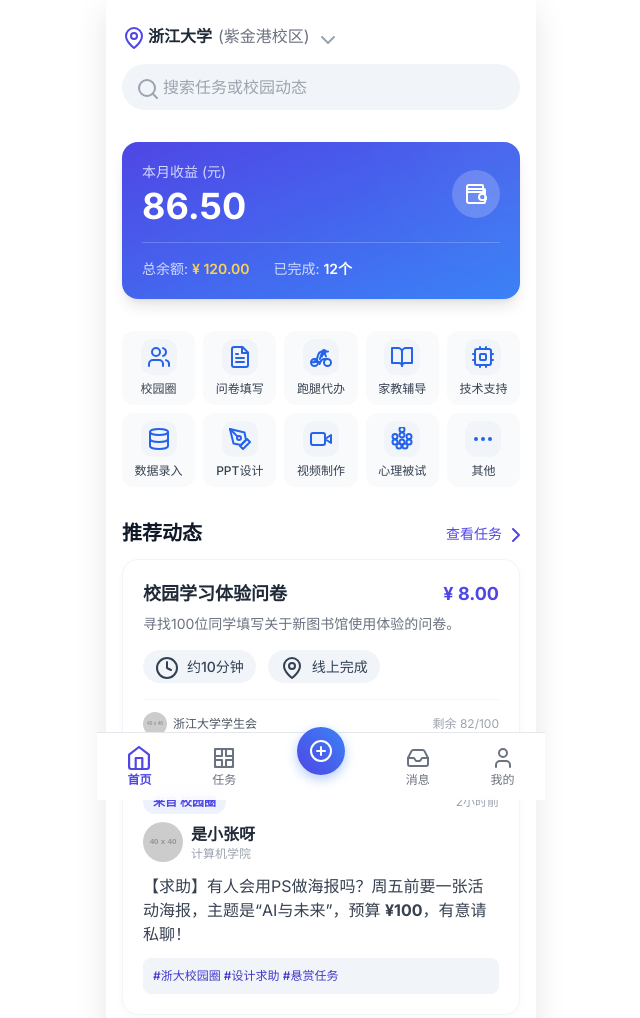
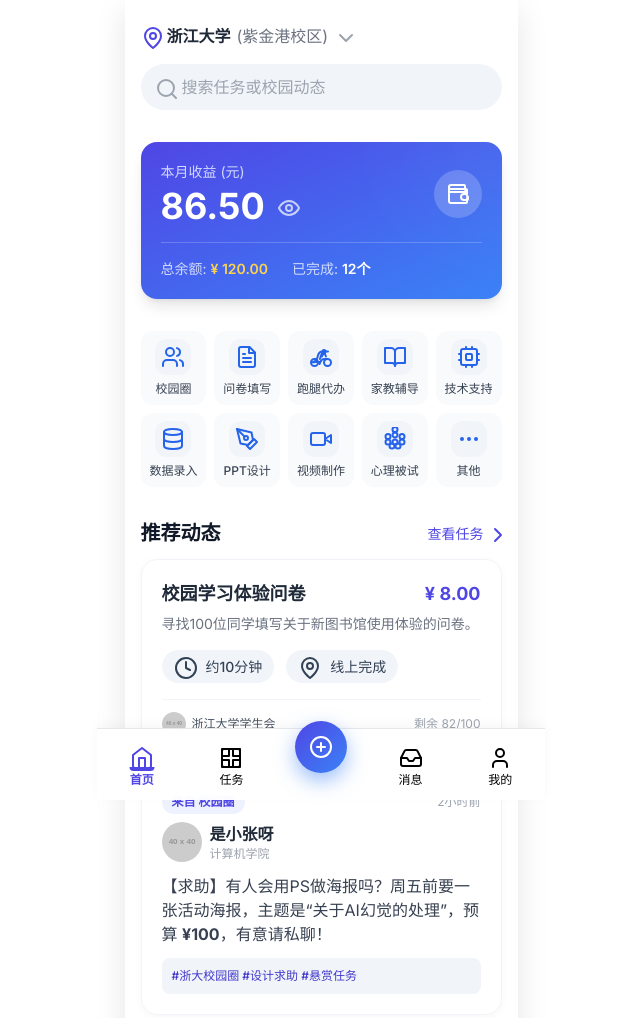
Before and after one commit to KyleCaiZJU/time-recycler_MVP_APP, a plain HTML site: page index.html in a window 1280 px wide. Shown: the top 1018 px of the page, without its empty margins (319-959 px from the left). Drawn offline with nearby package versions, Linux system fonts and the light colour scheme; placeholder pictures from the web are drawn by us.

Commit message:
version1.2

```diff
--- a/index.html
+++ b/index.html
@@ -14,7 +14,7 @@
 
     <!--
       内联Lucide Icons SVG Data
-      更新：增加了 'sparkles', 'cpu', 'more-horizontal'
+      更新：增加了 'sparkles', 'cpu', 'more-horizontal', 'eye', 'eye-off'
     -->
     <script>
         const icons = {
@@ -47,7 +47,9 @@
             // 新增图标
             'sparkles': '<svg xmlns="http://www.w3.org/2000/svg" width="24" height="24" viewBox="0 0 24 24" fill="none" stroke="currentColor" stroke-width="2" stroke-linecap="round" stroke-linejoin="round"><path d="m12 3-1.9 5.8-5.8 1.9 5.8 1.9L12 18l1.9-5.8 5.8-1.9-5.8-1.9L12 3z"/><path d="M5 3v4"/><path d="M19 17v4"/><path d="M3 5h4"/><path d="M17 19h4"/></svg>',
             'cpu': '<svg xmlns="http://www.w3.org/2000/svg" width="24" height="24" viewBox="0 0 24 24" fill="none" stroke="currentColor" stroke-width="2" stroke-linecap="round" stroke-linejoin="round"><rect width="16" height="16" x="4" y="4" rx="2"/><rect width="6" height="6" x="9" y="9" rx="1"/><path d="M15 2v2"/><path d="M15 20v2"/><path d="M2 15h2"/><path d="M2 9h2"/><path d="M20 15h2"/><path d="M20 9h2"/><path d="M9 2v2"/><path d="M9 20v2"/></svg>',
-            'more-horizontal': '<svg xmlns="http://www.w3.org/2000/svg" width="24" height="24" viewBox="0 0 24 24" fill="none" stroke="currentColor" stroke-width="2" stroke-linecap="round" stroke-linejoin="round"><circle cx="12" cy="12" r="1"/><circle cx="19" cy="12" r="1"/><circle cx="5" cy="12" r="1"/></svg>'
+            'more-horizontal': '<svg xmlns="http://www.w3.org/2000/svg" width="24" height="24" viewBox="0 0 24 24" fill="none" stroke="currentColor" stroke-width="2" stroke-linecap="round" stroke-linejoin="round"><circle cx="12" cy="12" r="1"/><circle cx="19" cy="12" r="1"/><circle cx="5" cy="12" r="1"/></svg>',
+            'eye': '<svg xmlns="http://www.w3.org/2000/svg" width="24" height="24" viewBox="0 0 24 24" fill="none" stroke="currentColor" stroke-width="2" stroke-linecap="round" stroke-linejoin="round"><path d="M2 12s3-7 10-7 10 7 10 7-3 7-10 7-10-7-10-7z"/><circle cx="12" cy="12" r="3"/></svg>',
+            'eye-off': '<svg xmlns="http://www.w3.org/2000/svg" width="24" height="24" viewBox="0 0 24 24" fill="none" stroke="currentColor" stroke-width="2" stroke-linecap="round" stroke-linejoin="round"><path d="M9.88 9.88a3 3 0 1 0 4.24 4.24"/><path d="M10.73 5.08A10.43 10.43 0 0 1 12 5c7 0 10 7 10 7a13.16 13.16 0 0 1-1.67 2.68"/><path d="M6.61 6.61A13.16 13.16 0 0 0 2 12s3 7 10 7a9.23 9.23 0 0 0 3.6-1.56"/><line x1="2" y1="2" x2="22" y2="22"/></svg>',
         };
 
         // 图标渲染帮助函数
@@ -73,7 +75,7 @@
 
         /* 模拟手机屏幕 */
         .phone-screen {
-            max-width: 430px; /* 模拟iPhone 14 Pro Max宽度 */
+            max-width: 393px; /* 模拟 iPhone 14 Pro 的逻辑宽度 (393px) */
             min-height: 100vh;
             /* 在PC端居中显示，并带有阴影，增强“高级感” */
             margin: 0 auto;
@@ -89,54 +91,77 @@
             flex-grow: 1; /* 占据所有剩余空间 */
             overflow-y: auto;
             /* 底部留出空间给导航栏 */
-            padding-bottom: 72px; /* 导航栏高度 + 一点间距 */
+            padding-bottom: 70px; /* 导航栏高度 + 额外空间 */
         }
 
-        /* 底部导航栏 */
+        /* ================================================= */
+        /* 底部导航栏样式 (高级感升级) */
+        /* ================================================= */
         .bottom-nav {
-            height: 68px; /* 适配移动端点击区域 */
-            flex-shrink: 0; /* 防止被压缩 */
-            border-top: 1px solid #e5e7eb; /* bg-gray-200 */
-            background-color: rgba(255, 255, 255, 0.9); /* 半透明毛玻璃效果 */
-            backdrop-filter: blur(10px);
-            -webkit-backdrop-filter: blur(10px);
+            height: 72px; /* 略微增加高度 */
+            flex-shrink: 0;
+            border-top: 1px solid #e5e7eb;
+            background-color: rgba(255, 255, 255, 0.95); /* 更不透明 */
+            backdrop-filter: blur(15px); /* 略微增强毛玻璃效果 */
+            -webkit-backdrop-filter: blur(15px);
+            /* 新增：轻微的顶部阴影，增加层次感 */
+            box-shadow: 0 -4px 10px rgba(0, 0, 0, 0.03);
+            padding-top: 4px; /* 留出空间给激活指示器 */
         }
 
+        /* 导航项 */
         .nav-item {
-            /* 激活状态 */
-            transition: all 0.2s ease-in-out;
+            transition: all 0.3s cubic-bezier(0.25, 0.8, 0.25, 1); /* 更平滑的动画曲线 */
+            position: relative;
+            padding: 4px 0;
+            display: flex; /* 确保内容垂直居中 */
+            flex-direction: column;
+            align-items: center;
         }
 
+        /* 导航项激活状态 - 高级感指示器 */
         .nav-item.active {
             color: #4f46e5; /* text-indigo-600 */
         }
+        .nav-item.active::before {
+            content: '';
+            position: absolute;
+            top: 50%;
+            left: 50%;
+            transform: translateX(-50%);
+            width: 25px; /* 指示器宽度 */
+            height: 4px; /* 指示器高度 */
+            background-color: #4f46e5; /* 靛蓝色 */
+            border-radius: 0 0 4px 4px; /* 略微圆角 */
+            transition: all 0.3s ease-in-out;
+        }
 
-        /* 激活状态的图标和文字 */
         .nav-item.active .nav-icon {
-            transform: scale(1.1); /* 激活时轻微放大 */
+            transform: none; /* 移除放大效果 */
         }
         .nav-item.active .nav-text {
-            font-weight: 600; /* 激活时加粗 */
+            font-weight: 600;
         }
 
         /* 中间“发布”按钮 */
         .nav-item-center .nav-icon-center {
-            width: 48px;
-            height: 48px;
+            width: 52px; /* 略微增大 */
+            height: 52px;
             border-radius: 9999px;
-            background-image: linear-gradient(to top right, #4f46e5, #3b82f6); /* 渐变: 靛蓝-蓝 */
+            background-image: linear-gradient(to bottom right, #4f46e5, #3b82f6); /* 渐变 */
             color: white;
             display: flex;
             align-items: center;
             justify-content: center;
-            box-shadow: 0 4px 12px rgba(59, 130, 246, 0.4);
-            transform: translateY(-16px); /* 向上凸起 */
-            transition: all 0.2s ease-out;
+            box-shadow: 0 8px 20px rgba(59, 130, 246, 0.5); /* 更深的阴影 */
+            transform: translateY(-20px); /* 向上凸起更多 */
+            transition: all 0.3s cubic-bezier(0.25, 0.8, 0.25, 1);
         }
-        .nav-item-center:hover .nav-icon-center {
-            transform: translateY(-18px) scale(1.05); /* 悬停时轻微上浮 */
-            box-shadow: 0 6px 16px rgba(59, 130, 246, 0.5);
+        .nav-item-center:active .nav-icon-center {
+            transform: translateY(-18px) scale(0.95); /* 点击时下沉并缩小 */
+            box-shadow: 0 4px 10px rgba(59, 130, 246, 0.3);
         }
+        /* ================================================= */
 
         /* 隐藏的页面 */
         .page.hidden {
@@ -219,7 +244,7 @@
                             <span data-icon="map-pin" class="w-5 h-5 text-indigo-600"></span>
                             <span class="font-semibold text-gray-800">浙江大学</span>
                             <span class="text-gray-500">(紫金港校区)</span>
-                            <span data-icon="chevron-down" class="w-4 h-4 text-gray-400"></span>
+                            <span data-icon="chevron-down" class="w-4 h-5 text-gray-400"></span>
                         </div>
                         <!-- 可以放一个扫码或通知图标 -->
                     </div>
@@ -231,13 +256,21 @@
                     </div>
                 </header>
 
-                <!-- 收益卡片 (新增) -->
+                <!-- 收益卡片 (新增交互) -->
                 <section class="p-4">
                     <div class="bg-gradient-to-br from-indigo-600 to-blue-500 p-5 rounded-2xl shadow-lg text-white relative overflow-hidden">
                         <div class="flex justify-between items-center">
                             <div>
                                 <p class="text-sm text-indigo-100 opacity-90">本月收益 (元)</p>
-                                <p class="text-4xl font-bold text-white mt-1">86.50</p>
+                                <!-- 收益金额和切换按钮 -->
+                                <div class="flex items-center gap-3">
+                                    <!-- ID: current-balance 用于 JS 切换显示 -->
+                                    <p class="text-4xl font-bold text-white mt-1" id="current-balance" data-value="86.50">86.50</p>
+                                    <!-- ID: toggle-balance-btn 用于绑定点击事件 -->
+                                    <button id="toggle-balance-btn" class="text-white/70 hover:text-white transition-colors mt-2" title="切换余额显示">
+                                         <!-- 初始图标在 JS 中设置 -->
+                                    </button>
+                                </div>
                             </div>
                             <!-- 快捷入口，点击去“我的”钱包 -->
                             <button onclick="showPage('page-me');" class="w-12 h-12 bg-white/20 backdrop-blur-sm rounded-full flex items-center justify-center text-white active:bg-white/30 transition-all">
@@ -283,7 +316,6 @@
                             </div>
                             <span class="text-xs font-medium text-gray-700 mt-1.5">跑腿代办</span>
                         </a>
-                        <!-- 移除: 图片设计 (已删除) -->
                         <!-- 家教辅导 -->
                         <a href="#" class="category-item flex flex-col items-center justify-center">
                             <div class="category-icon text-blue-600">
@@ -386,7 +418,7 @@
                                 </div>
                             </div>
                             <p class="text-gray-700 mt-3">
-                                【求助】有人会用PS做海报吗？周五前要一张活动海报，主题是“AI与未来”，预算 <strong>¥100</strong>，有意请私聊！
+                                【求助】有人会用PS做海报吗？周五前要一张活动海报，主题是“关于AI幻觉的处理”，预算 <strong>¥100</strong>，有意请私聊！
                             </p>
                             <div class="mt-3 p-2.5 bg-slate-100 rounded-lg text-xs text-indigo-700 font-medium">
                                 #浙大校园圈 #设计求助 #悬赏任务
@@ -399,7 +431,7 @@
                                 <span class="text-lg font-semibold text-gray-800">代拿快递（西区-蓝田）</span>
                                 <span class="text-lg font-bold text-indigo-600">¥ 3.00</span>
                             </div>
-                            <p class="text-sm text-gray-500 mt-1.5">西区菜鸟驿站小件，送到蓝田5舍楼下。</p>
+                            <p class="text-sm text-gray-500 mt-1.5">西区菜鸟驿站小件，送到云峰4幢楼下。</p>
                             <div class="flex items-center gap-3 mt-4 text-sm text-gray-600">
                                 <span class="flex items-baseline gap-4 px-3 py-1.5 bg-slate-100 text-slate-700 rounded-full font-medium">
                                     <span data-icon="clock" class="w-4 h-4"></span> 立即
@@ -418,14 +450,6 @@
                         </div>
                     </div>
                 </section>
-
-                <!-- 移除原有的校园圈板块 -->
-                <!--
-                 <section class="p-4">
-                    ... (原校园圈板块内容已被删除)
-                 </section>
-                -->
-
             </div>
 
             <!-- ========================= -->
@@ -456,8 +480,8 @@
                     <div class="flex overflow-x-auto space-x-3 pb-3 snap-x snap-mandatory">
                         <!-- AI推荐卡片 1 (更小) -->
                         <div class="snap-start flex-shrink-0 w-[70%] bg-white border border-slate-100 rounded-xl p-3 shadow-sm">
-                            <span class="text-base font-semibold text-gray-800">代取外卖（云峰-白沙）</span>
-                            <p class="text-xs text-gray-500 mt-1 truncate">云峰食堂一楼，送到白沙...</p>
+                            <span class="text-base font-semibold text-gray-800">代取外卖（蓝田-白沙）</span>
+                            <p class="text-xs text-gray-500 mt-1 truncate">蓝田北门外卖柜，送到白沙...</p>
                             <div class="flex justify-between items-center mt-2">
                                 <span class="text-base font-bold text-indigo-600">¥ 2.00</span>
                                 <span class="text-xs text-gray-400">刚刚发布</span>
@@ -502,7 +526,7 @@
                                 <span data-icon="clock" class="w-4 h-4"></span> 约1.5小时
                             </span>
                             <span class="flex items-baseline gap-4 px-3 py-1.5 bg-slate-100 text-slate-700 rounded-full font-medium">
-                                <span data-icon="map-pin" class="w-4 h-4"></span> 西溪校区
+                                <span data-icon="map-pin" class="w-4 h-4"></span> 华家池校区
                             </span>
                         </div>
                     </div>
@@ -620,10 +644,10 @@
                     <div class="flex items-center gap-4">
                         <img src="https://placehold.co/80x80/FFFFFF/4f46e5?text=π" alt="User Avatar" class="w-16 h-16 rounded-full border-4 border-white shadow-lg">
                         <div>
-                            <h2 class="text-2xl font-bold text-white">拾光派大星</h2>
-                            <p class="text-sm text-indigo-100 mt-1">ID: 324*******</p>
+                            <h2 class="text-2xl font-bold text-white">ccc</h2>
+                            <p class="text-sm text-indigo-100 mt-1">ID: 323*******</p>
                             <span class="inline-block mt-1.5 px-3 py-0.5 bg-white/30 text-white text-xs font-medium rounded-full">
-                                浙江大学 · 管理学院
+                                浙江大学 · 控制科学与工程学院
                             </span>
                         </div>
                     </div>
@@ -713,33 +737,33 @@
             <div class="flex justify-around items-center h-full">
 
                 <!-- 首页 -->
-                <button onclick="showPage('page-home')" class="nav-item active flex flex-col items-center justify-center text-gray-500" data-page="page-home">
+                <button onclick="showPage('page-home')" class="nav-item active flex-1" data-page="page-home">
                     <span class="nav-icon w-6 h-6" data-icon="home"></span>
                     <span class="nav-text text-xs mt-0.5">首页</span>
                 </button>
 
                 <!-- 任务 -->
-                <button onclick="showPage('page-tasks')" class="nav-item flex flex-col items-center justify-center text-gray-500" data-page="page-tasks">
+                <button onclick="showPage('page-tasks')" class="nav-item flex-1" data-page="page-tasks">
                     <span class="nav-icon w-6 h-6" data-icon="layout-grid"></span>
                     <span class="nav-text text-xs mt-0.5">任务</span>
                 </button>
 
                 <!-- 发布 (中间凸起按钮) -->
-                <button class="nav-item-center">
+                <button class="nav-item-center flex-1 flex flex-col items-center justify-center">
                     <span class="nav-icon-center">
                         <span data-icon="plus-circle" class="w-6 h-6"></span>
                     </span>
-                    <!-- 这个按钮没有文字，或者文字在JS里处理 -->
+                    <!-- 保持按钮干净，没有文字 -->
                 </button>
 
-                <!-- 校园圈 (修改为 "消息") -->
-                <button onclick="showPage('page-messages')" class="nav-item flex flex-col items-center justify-center text-gray-500" data-page="page-messages">
+                <!-- 消息 -->
+                <button onclick="showPage('page-messages')" class="nav-item flex-1" data-page="page-messages">
                     <span class="nav-icon w-6 h-6" data-icon="inbox"></span>
                     <span class="nav-text text-xs mt-0.5">消息</span>
                 </button>
 
                 <!-- 我的 -->
-                <button onclick="showPage('page-me')" class="nav-item flex flex-col items-center justify-center text-gray-500" data-page="page-me">
+                <button onclick="showPage('page-me')" class="nav-item flex-1" data-page="page-me">
                     <span class="nav-icon w-6 h-6" data-icon="user"></span>
                     <span class="nav-text text-xs mt-0.5">我的</span>
                 </button>
@@ -778,8 +802,7 @@
                 targetPage.classList.remove('hidden');
             }
 
-            // *** 修改: 每次切换页面时都重新渲染图标 ***
-            // 这样可以确保新显示的页面 (如"任务大厅") 里的图标也能被画出来
+            // 每次切换页面时都重新渲染图标
             renderAllIcons();
 
             // 更新导航栏激活状态 (更健壮的逻辑)
@@ -798,10 +821,59 @@
             }
         }
 
+        // ======================================
+        // 首页收益卡片交互逻辑 (请求 2)
+        // ======================================
+        let isBalanceVisible = true;
+        const BALANCE_VALUE = "86.50";
+        const MASKED_BALANCE = "***.**";
+        const BALANCE_ID = 'current-balance';
+        const TOGGLE_BTN_ID = 'toggle-balance-btn';
+
+        /**
+         * 更新收益金额的显示状态和切换按钮的图标。
+         */
+        function updateBalanceDisplay() {
+            const balanceEl = document.getElementById(BALANCE_ID);
+            const toggleBtnEl = document.getElementById(TOGGLE_BTN_ID);
+
+            if (!balanceEl || !toggleBtnEl) return;
+
+            // 切换文本内容
+            balanceEl.textContent = isBalanceVisible ? BALANCE_VALUE : MASKED_BALANCE;
+
+            // 切换图标
+            const iconName = isBalanceVisible ? 'eye' : 'eye-off';
+            toggleBtnEl.innerHTML = `<span data-icon="${iconName}" class="w-6 h-6"></span>`;
+
+            // 重新渲染图标（确保新图标 SVG 显示）
+            const iconSpan = toggleBtnEl.querySelector('[data-icon]');
+            if (iconSpan) {
+                renderIcon(iconSpan);
+            }
+        }
+
+        /**
+         * 切换收益的可见性状态。
+         */
+        function toggleBalanceVisibility() {
+            isBalanceVisible = !isBalanceVisible;
+            updateBalanceDisplay();
+        }
+
         // 页面加载时初始化
         document.addEventListener('DOMContentLoaded', () => {
-            // 1. 默认显示首页
+            // 1. 默认显示首页并渲染所有图标
             showPage('page-home');
+
+            // 2. 绑定收益切换事件
+            const toggleBtn = document.getElementById(TOGGLE_BTN_ID);
+            if (toggleBtn) {
+                // 初始化显示
+                updateBalanceDisplay();
+                // 绑定点击事件
+                toggleBtn.addEventListener('click', toggleBalanceVisibility);
+            }
         });
 
     </script>
```
